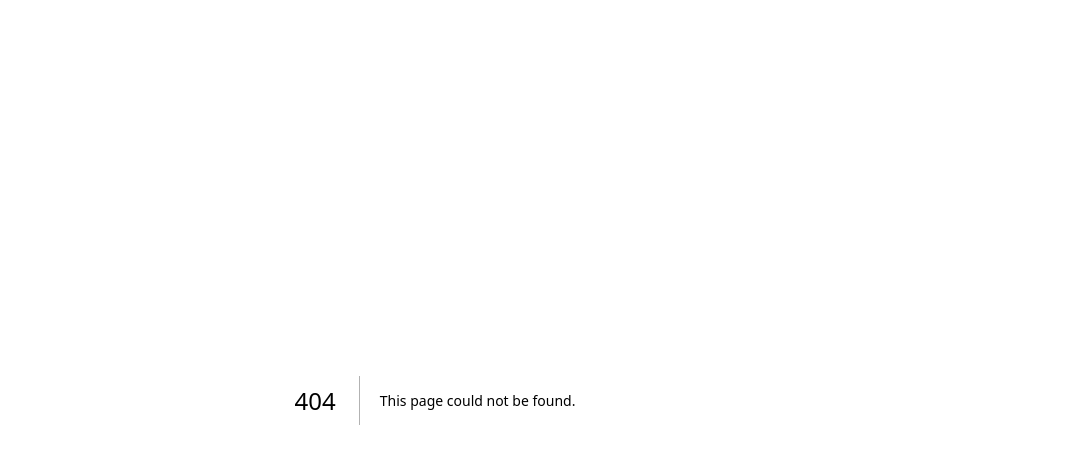
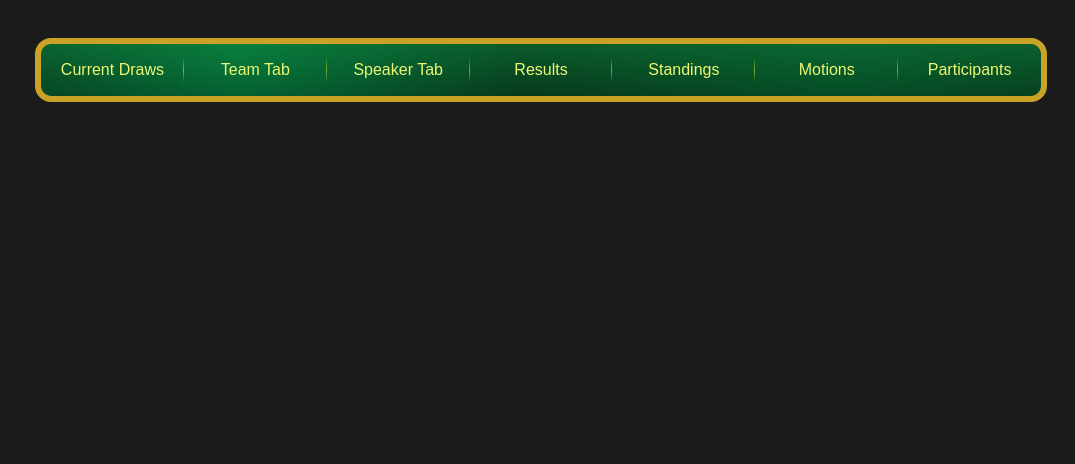
Before and after one commit to Phamminhjr06092007/debate-web, a Next.js app: page /CurrentDraws in a window 1280 px wide. Before the commit this address had no page. Shown: the top 464 px of the page, without its empty margins (205-1280 px from the left). Built offline with nearby package versions, Linux system fonts and the light colour scheme.

Commit message:
Update ...

```diff
--- /dev/null
+++ b/app/CurrentDraws/page.tsx
@@ -0,0 +1,36 @@
+import "./draw.css";
+import Link from "next/link";
+
+export default function CurrentDrawsPage() {
+
+/*Nội dung của Tab*/
+  const tabs = [
+     { name: "Current Draws", href: "CurrentDraws" },
+     { name: "Team Tab", href: "/Tournaments" },
+     { name: "Speaker Tab", href: "/Speakertab" },
+     { name: "Results", href: "/profile" },
+     { name: "Standings", href: "/profil" },
+     { name: "Motions", href: "/Motions" },
+     { name: "Participants", href: "/pro" },
+];
+
+return(
+  <main className="bg-[#1B1B1B] min-h-screen">
+/*Top Tab*/
+      <div className="relative w-[1012px] h-[64px] absolute top-[14px] left-60">
+        <div className="absolute inset-0 bg-[#14532D] border-[6px] border-[#C9A227] rounded-2xl"
+        ></div>
+        <div className="tab-wrapper absolute bottom-[6px] left-[6px]">
+        {tabs.map((tab) => (
+        <Link
+          key={tab.href}
+          href={tab.href}
+          className="tab"
+  >
+          {tab.name}
+        </Link>
+))}
+        </div>
+      </div>
+  </main>
+)}
--- a/app/Motions/page.tsx
+++ b/app/Motions/page.tsx
@@ -7,7 +7,7 @@ export default function MotionsPage() {
 
 /*Nội dung của Tab*/
   const tabs = [
-     { name: "Current Draws", href: "/" },
+     { name: "Current Draws", href: "CurrentDraws" },
      { name: "Team Tab", href: "/Tournaments" },
      { name: "Speaker Tab", href: "/Speakertab" },
      { name: "Results", href: "/profile" },
--- a/app/Speakertab/page.tsx
+++ b/app/Speakertab/page.tsx
@@ -78,7 +78,7 @@ const speakerRankings = [
 
   /*Nội dung của Tab*/
   const tabs = [
-     { name: "Current Draws", href: "/" },
+     { name: "Current Draws", href: "/CurrentDraws" },
      { name: "Team Tab", href: "/Tournaments" },
      { name: "Speaker Tab", href: "/Speakertab" },
      { name: "Results", href: "/profile" },
@@ -88,7 +88,7 @@ const speakerRankings = [
 ];
 
 return (
-    <main className="bg-[#1B1B1B] h-[1000px]">
+    <main className="bg-[#1B1B1B] h-[1300px]">
       <div className="overflow-x-auto speaker-table-wrapper
                     absolute top-[300px] left-[160px] bg-[#14532D]
                     border-[6px] border-[#C9A227] rounded-2xl">
@@ -158,5 +158,17 @@ return (
         🥳 Speaker Tab 🥳
         </p>
       </div>
+
+/*Banner*/
+      <div className="flex justify-center">
+      <div className="w-[768px] h-[432px] absolute top-[750px]">
+        <img src="/images/banner.png" />
+        <div>
+          <p className="font-bold text-white">
+          cre: chim
+          </p>
+        </div>
+      </div>
+      </div>
     </main>
 )}
--- a/app/Tournaments/page.tsx
+++ b/app/Tournaments/page.tsx
@@ -16,7 +16,7 @@ export default function TournamentsPage() {
 
 /*Nội dung của Tab*/
   const tabs = [
-     { name: "Current Draws", href: "/" },
+     { name: "Current Draws", href: "/CurrentDraws" },
      { name: "Team Tab", href: "/Tournaments" },
      { name: "Speaker Tab", href: "/Speakertab" },
      { name: "Results", href: "/profile" },
```
Also changed, not shown: app/CurrentDraws/draw.css (added), 1 other file (tests, documents, lock files or other folders).
